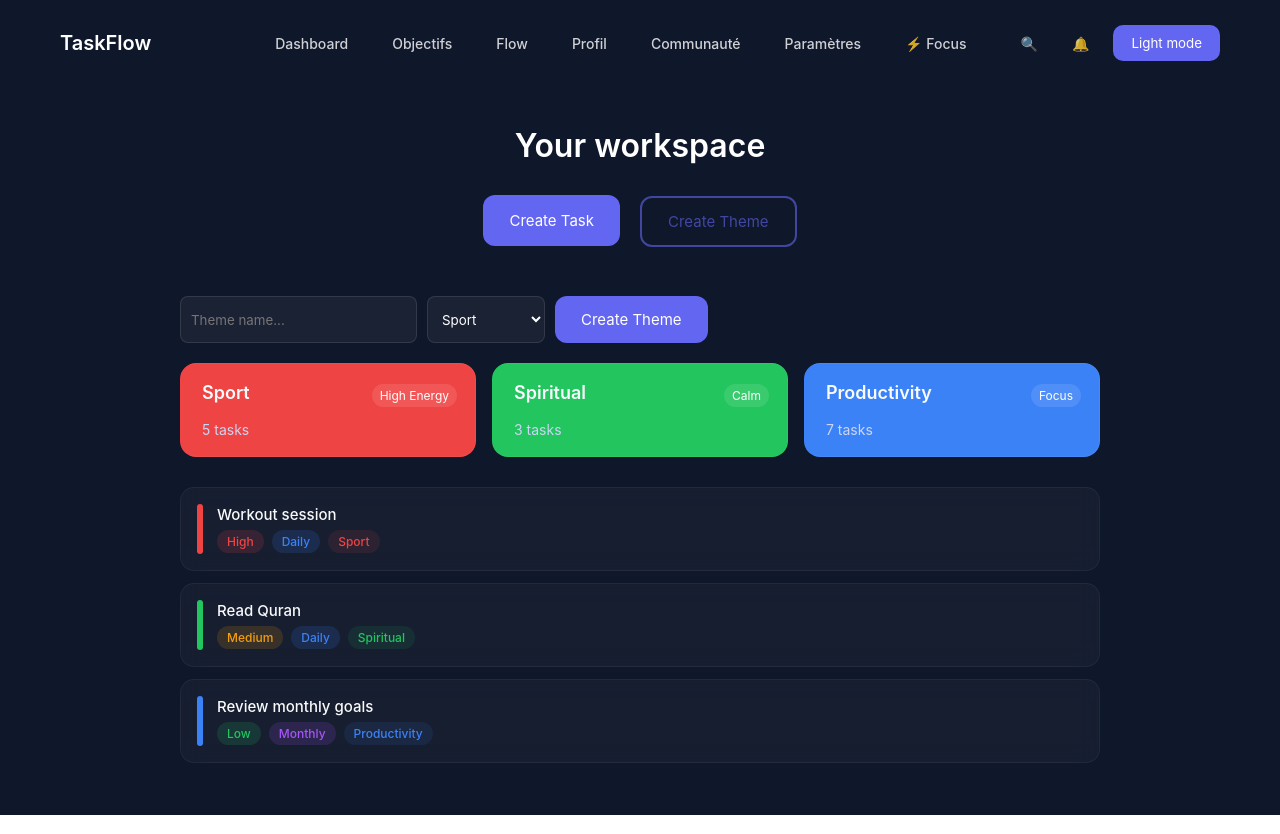
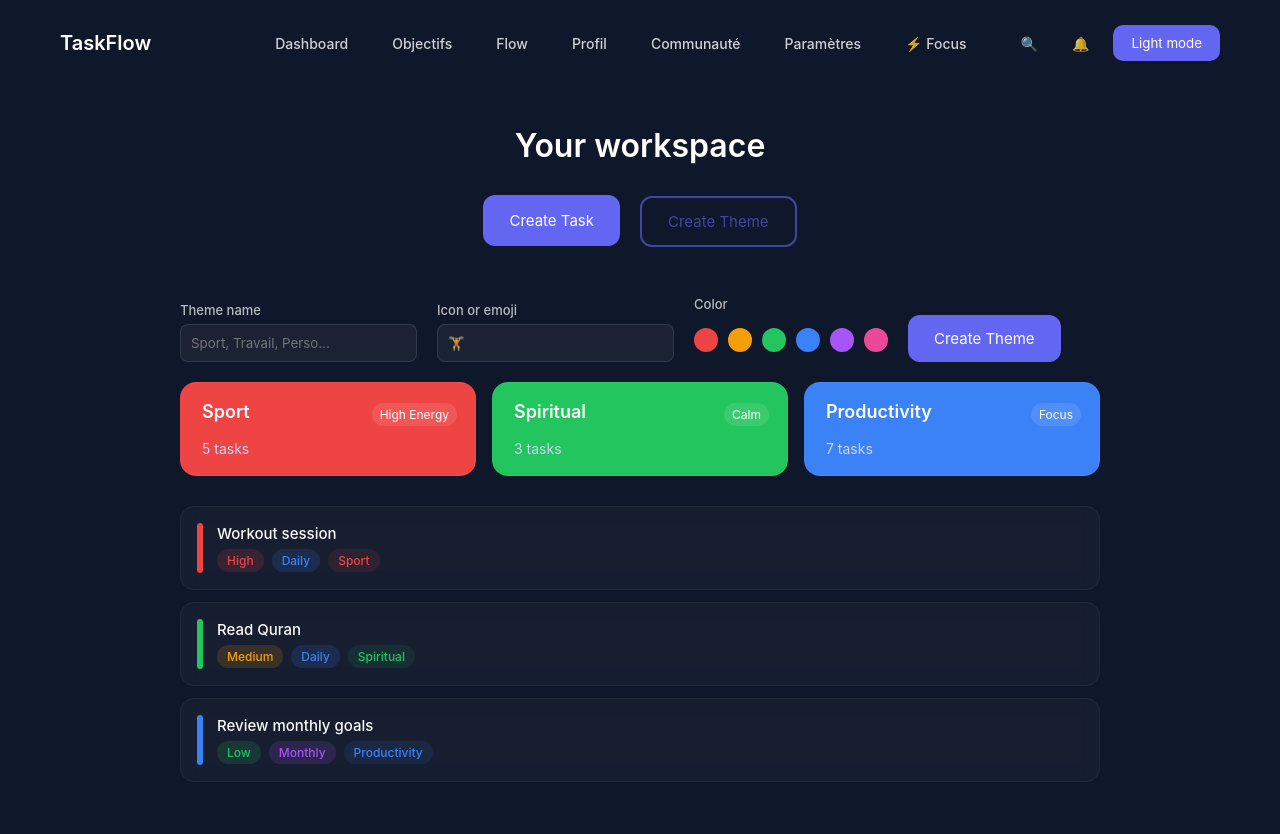
Before and after one commit to MESLIMOHAMEDM22005188/TaskFlow, a React (Vite) app in the folder frontend/: page /dashboard in a window 1280 px wide. Both pictures are taken after a click on the button "Create Theme". Built offline with nearby package versions, Linux system fonts and the light colour scheme; no server answers.

Commit message:
feat: theme creation form UI - layout

```diff
--- a/frontend/src/assets/css/dashboard.css
+++ b/frontend/src/assets/css/dashboard.css
@@ -123,12 +123,50 @@
 }
 /* CREATE THEME */
 
-.theme-create{
-    display:flex;
-    gap:10px;
-    margin-bottom:20px;
+.theme-field {
+    display: flex;
+    flex-direction: column;
+    gap: 6px;
 }
 
+.theme-label {
+    font-size: 13px;
+    font-weight: 500;
+    opacity: 0.7;
+}
+.theme-create {
+    display: flex;
+    flex-direction: row;
+    align-items: flex-end;
+    gap: 20px;
+    margin-bottom: 20px;
+}
+.color-picker {
+    display: flex;
+    gap: 10px;
+    align-items: center;
+    padding: 10px 0;
+}
+
+.color-dot {
+    width: 24px;
+    height: 24px;
+    min-width: 24px; /* ✅ empêche l'écrasement en flexbox */
+    min-height: 24px;
+    border-radius: 50%;
+    cursor: pointer;
+    transition: .2s;
+    border: 2px solid transparent;
+}
+
+.color-dot:hover {
+    transform: scale(1.2);
+}
+
+.color-dot.selected {
+    border: 2px solid white;
+    transform: scale(1.2);
+}
 .theme-input{
     padding:10px;
     border-radius:8px;
--- a/frontend/src/pages/Dashboard.tsx
+++ b/frontend/src/pages/Dashboard.tsx
@@ -83,14 +83,42 @@ export function Dashboard() {
                 )}
 
                 {showThemeForm && (
-                    <div className="theme-create">
-                        <input className="theme-input" placeholder="Theme name..." />
-                        <select className="theme-select">
-                            <option value="red">Sport</option>
-                            <option value="green">Spiritual</option>
-                            <option value="blue">Productivity</option>
-                        </select>
-                        <button className="main-button">Create Theme</button>
+                    <div className="theme-create-wrapper">
+                        <div className="theme-create">
+
+                            <div className="theme-field">
+                                <label className="theme-label">Theme name</label>
+                                <input
+                                    className="theme-input"
+                                    placeholder="Sport, Travail, Perso..."
+                                />
+                            </div>
+
+                            <div className="theme-field">
+                                <label className="theme-label">Icon or emoji</label>
+                                <input
+                                    className="theme-input"
+                                    placeholder="🏋️"
+                                    maxLength={2}
+                                />
+                            </div>
+
+                            <div className="theme-field">
+                                <label className="theme-label">Color</label>
+                                <div className="color-picker">
+                                    {["#ef4444", "#f59e0b", "#22c55e", "#3b82f6", "#a855f7", "#ec4899"].map(color => (
+                                        <div
+                                            key={color}
+                                            className="color-dot"
+                                            style={{ background: color }}
+                                        />
+                                    ))}
+                                </div>
+                            </div>
+
+                            <button className="main-button">Create Theme</button>
+
+                        </div>
                     </div>
                 )}
 
```
